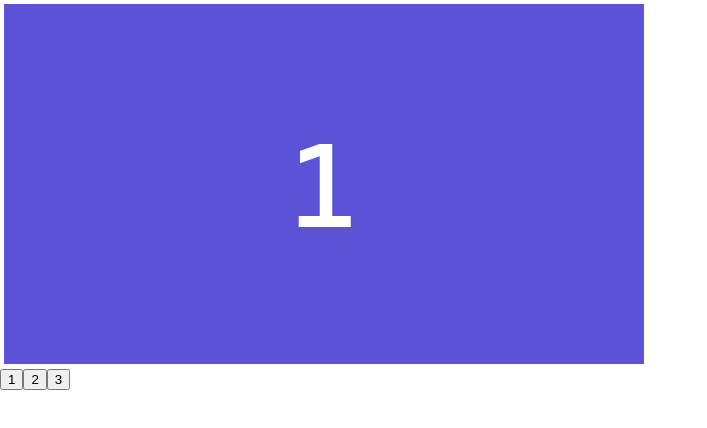
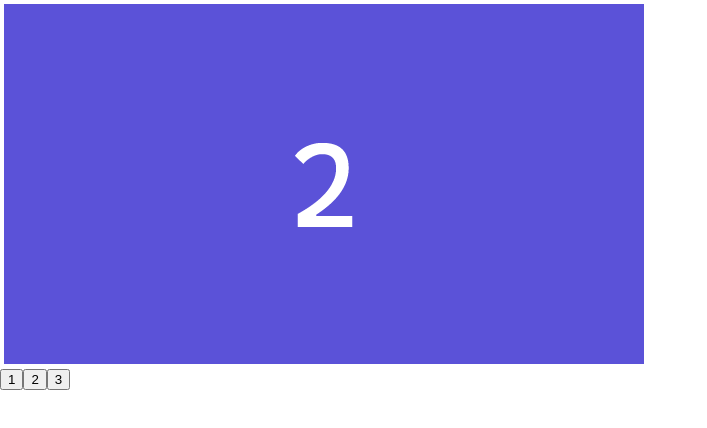
Before and after one commit to richardimaoka/tutorial-carousel-animation, a React (Create React App) app in the folder app/: page / in a window 1280 px wide. Shown: the top 428 px of the page, without its empty margins (0-707 px from the left). Built offline with nearby package versions, Linux system fonts and the light colour scheme.

Commit message:
tranform: translate(-648px)

```diff
--- a/app/src/App.tsx
+++ b/app/src/App.tsx
@@ -33,6 +33,8 @@ const CarouselContainer = ({ imagePathList }: CarouselContainerProps) => {
         style={{
           display: "flex",
           flexDirection: "row",
+          transition: "all 0.3s linear",
+          transform: `translate(-648px)`,
         }}
       >
         {imagePathList.map((path) => (
```
